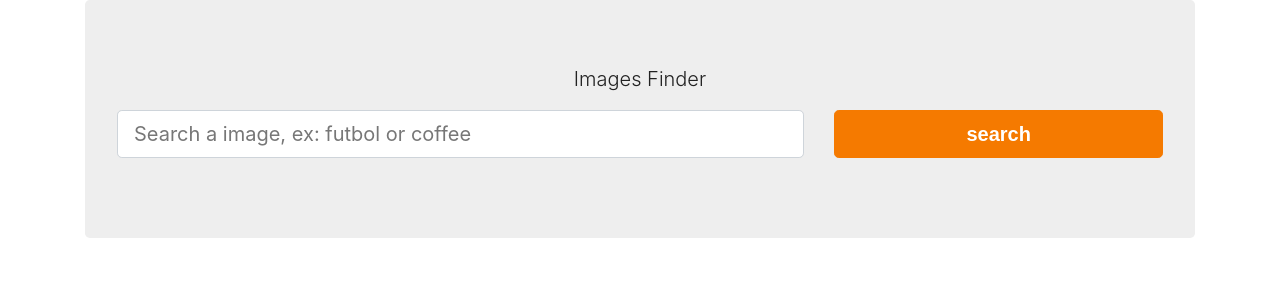
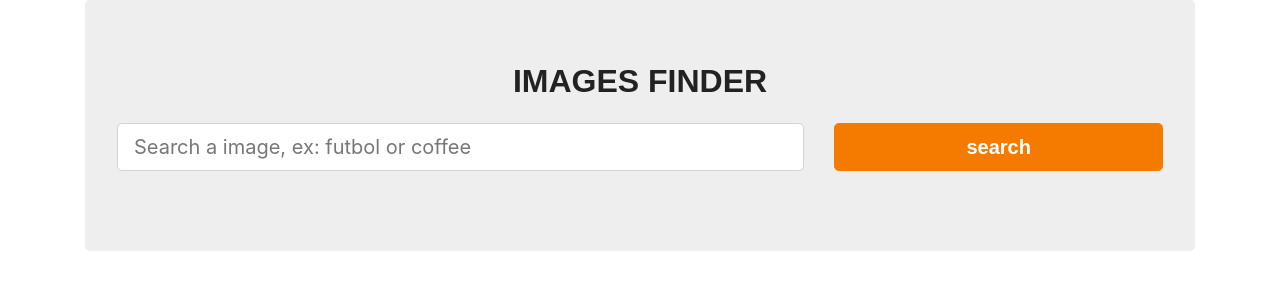
Before and after one commit to padronjosef/images-finder, a React (Create React App) app: page / in a window 1280 px wide. Shown: the top 300 px of the page. Built offline with nearby package versions, Linux system fonts and the light colour scheme; a web font is replaced by a local one.

Commit message:
hotfix title

```diff
--- a/src/App.js
+++ b/src/App.js
@@ -37,7 +37,7 @@ const App = () => {
   return (
     <div className="container">
       <div className="jumbotron">
-        <p className="lead text-center">Images Finder</p>
+        <h2 className="text-center text-uppercase mb-4">Images Finder</h2>
         <Form setSearch={setSearch} />
       </div>
       <div className="row justify-content-center">
```
